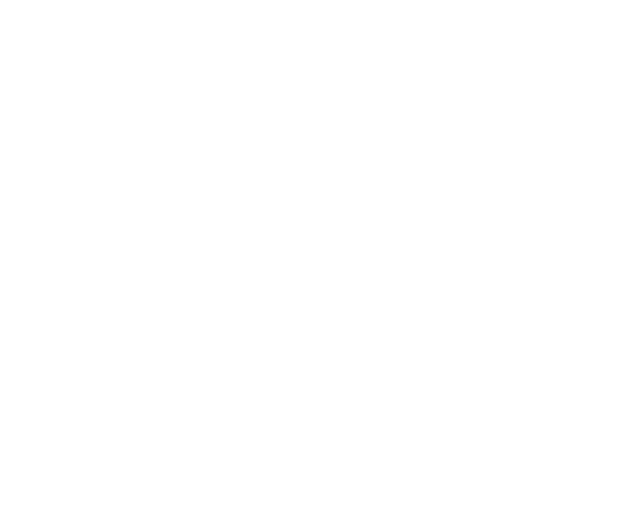
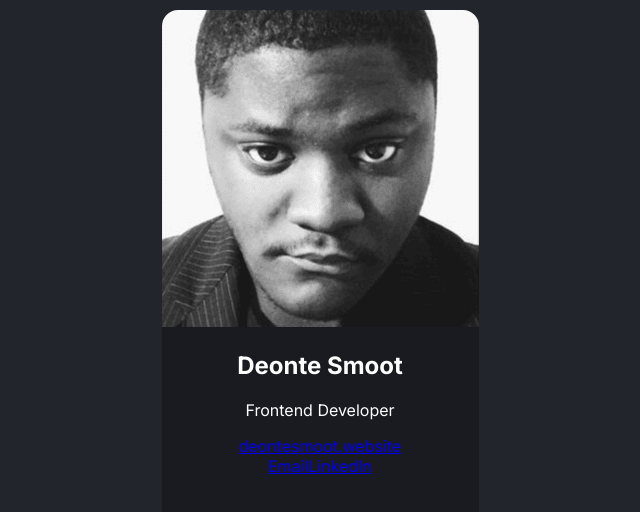
Before and after one commit to Mell-o/digital-business-card, a React (Vite) app: page / in a window 1280 px wide. Shown: the top 512 px of the page, without its empty margins (320-960 px from the left). Built offline with nearby package versions, Linux system fonts and the light colour scheme.

Commit message:
Update main content and about component
Added background to body.
Added background to the main content. Set height and width and border radius and centered it.
Added main font.
Added content for the about component

```diff
--- a/index.html
+++ b/index.html
@@ -7,6 +7,7 @@
     <link rel="preconnect" href="https://fonts.googleapis.com">
     <link rel="preconnect" href="https://fonts.gstatic.com" crossorigin>
     <link href="https://fonts.googleapis.com/css2?family=Inter:ital,opsz,wght@0,14..32,100..900;1,14..32,100..900&display=swap" rel="stylesheet">
+    <link rel="stylesheet" href="./src/index.css">
     <title>digital-business-card</title>
   </head>
   <body>
--- a/src/App.jsx
+++ b/src/App.jsx
@@ -1,2 +1,9 @@
+import About from "./components/About"
+
 export default function App() {
+  return (
+    <main>
+      <About />
+    </main>
+  )
 }
--- a/src/components/About.jsx
+++ b/src/components/About.jsx
@@ -1,3 +1,14 @@
 export default function About() {
-
+    return (
+        <section>
+            <img src="./src/images/profile-img-business-card.png" alt="Profile image" />
+            <h1>Deonte Smoot</h1>
+            <p>Frontend Developer</p>
+            <a href="https://github.com/Mell-o" blank="_" rel="noopener noreferrer">deontesmoot.website</a>
+            <div>
+                <a href="mailto:deontecls@gmail.com" blank="_" rel="noopener noreferrer">Email</a>
+                <a href="https://www.linkedin.com/in/deonte-smoot-07b923268/" blank="_" rel="noopener noreferrer">LinkedIn</a>
+            </div>
+        </section>
+    )
 }
--- /dev/null
+++ b/src/index.css
@@ -0,0 +1,26 @@
+* {
+  box-sizing: border-box;
+}
+
+body, html {
+  margin: 0;
+}
+
+body {
+  display: flex;
+  justify-content: center;
+  align-items: center;
+  height: 100vh;
+  color: #FFFFFF;
+  background: #23252C;
+  font-family: "Inter", sans-serif;
+}
+
+main {
+  width: 317px;
+  height: 780px;
+  background: #1A1B21;
+  text-align: center;
+  border-radius: 1em;
+  overflow: hidden;
+}
--- a/src/index.jsx
+++ b/src/index.jsx
@@ -1,5 +1,5 @@
 import { createRoot } from 'react-dom/client'
-import App from './App.jsx'
+import App from './App'
 
 const root = createRoot(document.getElementById("root"))
 
```
Also changed, not shown: src/images/profile-img-business-card.png (added).
